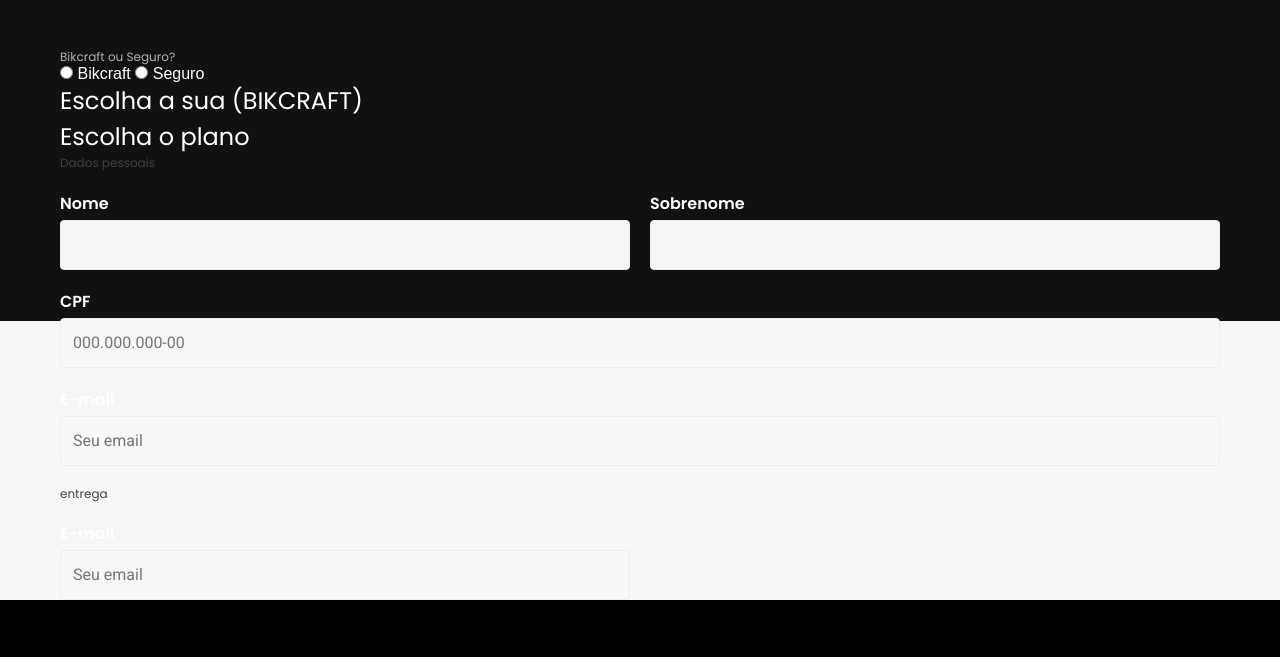
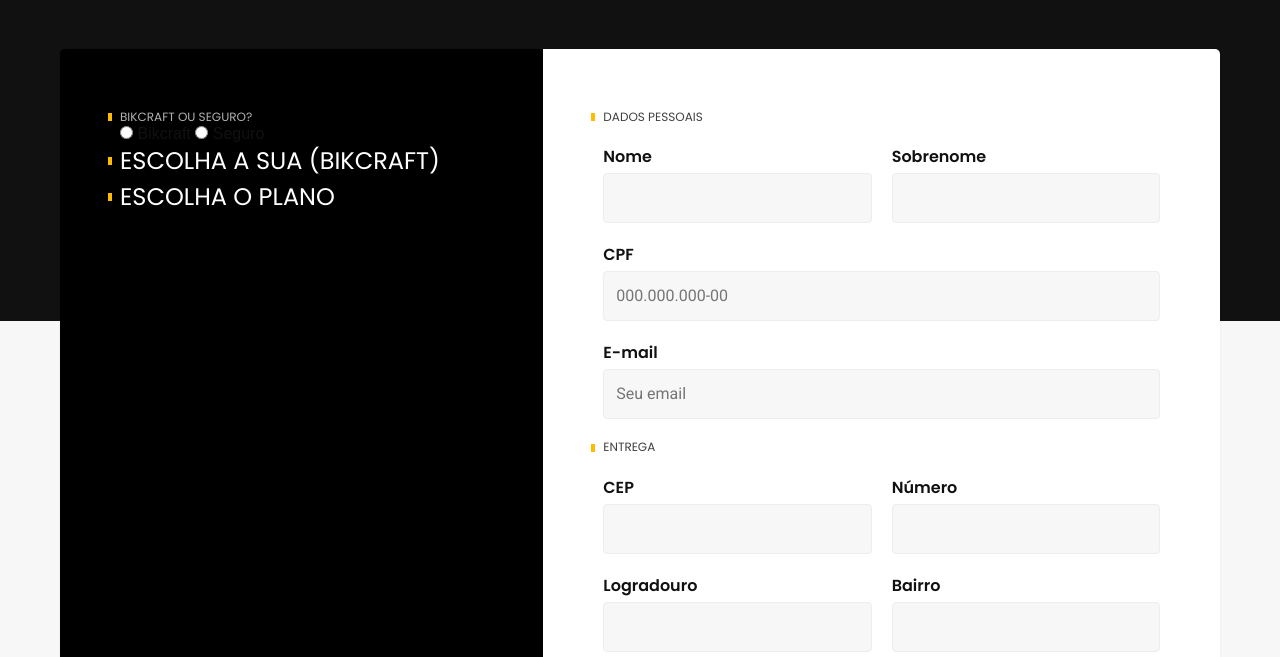
Before and after one commit to GabiBreda/bickfraft, a plain HTML site: page orcamento.html in a window 1280 px wide. Shown: the part 279-936 px from the top of the page. Drawn offline with Linux system fonts and the light colour scheme.

Commit message:
commit-orcamento-1

```diff
--- a/css/orcamento/orcamento.css
+++ b/css/orcamento/orcamento.css
@@ -1,7 +1,41 @@
-#orcamento{
-    background: linear-gradient(var(--c11)600px, var(--c1) 0px);
+#orcamento {
+  background: linear-gradient(var(--c11) 600px, var(--c1) 0px);
 }
 
-label{
-    color: #fff;
+.orcamento {
+  display: grid;
+  grid-template-columns: 5fr 7fr;
+  padding-bottom: 120px;
 }
+.orcamento h2 {
+  text-transform: uppercase;
+  position: relative;
+  display: flex;
+  align-items: center;
+}
+
+.orcamento h2::before {
+  content: "";
+  display: inline-block;
+  width: 4px;
+  height: 8px;
+  background-color: var(--p1);
+  position: absolute;
+  left: -12px;
+}
+
+.orcamento-produto,
+.orcamento-dados {
+  padding: 60px;
+  box-shadow: 0px 1px 2px rgba(0, 0, 0, 0.1);
+}
+
+.orcamento-produto {
+  border-radius: 5px 0 0 5px;
+  background: var(--c12);
+}
+
+.orcamento-dados {
+  border-radius: 0 5px 5px 0;
+  background: var(--c0);
+}
--- a/orcamento.html
+++ b/orcamento.html
@@ -82,9 +82,30 @@
 				</div>
 				<h2 class="font-1-xs c9 col-2">entrega</h2>
 				<div>
-					<label for="email">E-mail</label>
-					<input type="email" id="email" name="email" placeholder="Seu email">
+					<label for="cep">CEP</label>
+					<input type="text" id="cep" name="cep">
 				</div>
+				<div>
+					<label for="numero">Número</label>
+					<input type="text" id="numero" name="numero">
+				</div>
+				<div>
+					<label for="logradouro">Logradouro</label>
+					<input type="text" id="logradouro" name="logradouro">
+				</div>
+				<div>
+					<label for="bairro">Bairro</label>
+					<input type="text" id="bairro" name="bairro">
+				</div>
+				<div>
+					<label for="cidade">Cidade</label>
+					<input type="text" id="cidade" name="cidade">
+				</div>
+				<div>
+					<label for="estado">Estado</label>
+					<input type="text" id="estado" name="estado">
+				</div>
+				<button class="botao cal-2">Solicitar Orçamento</button>
 			</div>
 		</form>
 	</main>
```
Lines whose indentation alone changed are shown as unchanged.
